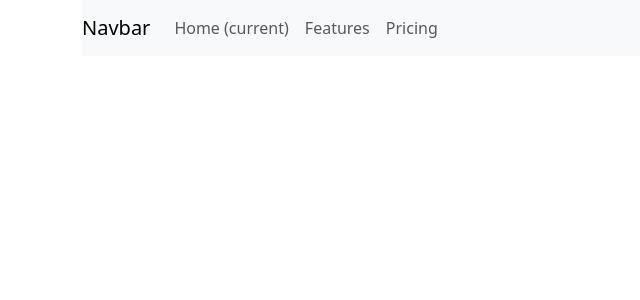
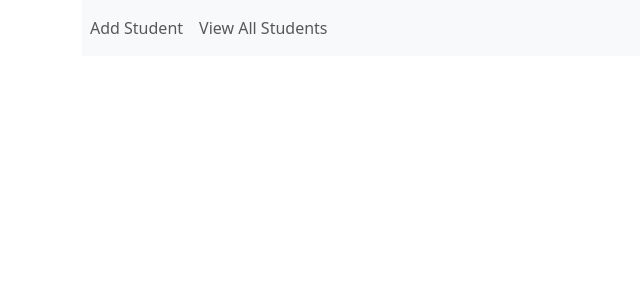
Before and after one commit to Sanjula-Dulshan/angular-training-2, an Angular app: page /internal in a window 1280 px wide. Before the commit this address led to /. Shown: the top 300 px of the page, without its empty margins (0-640 px from the left). Built offline with nearby package versions, Linux system fonts and the light colour scheme.

Commit message:
add students components

```diff
--- a/src/app/app-routing.module.ts
+++ b/src/app/app-routing.module.ts
@@ -1,10 +1,17 @@
 import { NgModule } from '@angular/core';
 import { RouterModule, Routes } from '@angular/router';
+import { InBaseComponent } from './in-base/in-base.component';
+import { ExBaseComponent } from './ex-base/ex-base.component';
 
-const routes: Routes = [];
+const routes: Routes = [
+  { path: '', redirectTo: '/internal', pathMatch: 'full' },
+
+  { path: 'internal', component: InBaseComponent },
+  { path: 'external', component: ExBaseComponent },
+];
 
 @NgModule({
   imports: [RouterModule.forRoot(routes)],
-  exports: [RouterModule]
+  exports: [RouterModule],
 })
-export class AppRoutingModule { }
+export class AppRoutingModule {}
--- a/src/app/app.component.html
+++ b/src/app/app.component.html
@@ -1 +1 @@
-<app-in-base />
+<router-outlet></router-outlet>
--- a/src/app/in-base/in-base.component.html
+++ b/src/app/in-base/in-base.component.html
@@ -1,29 +1,16 @@
 <div class="container">
   <nav class="navbar navbar-expand-lg navbar-light bg-light">
-    <a class="navbar-brand" href="#">Navbar</a>
-    <button
-      class="navbar-toggler"
-      type="button"
-      data-toggle="collapse"
-      data-target="#navbarNav"
-      aria-controls="navbarNav"
-      aria-expanded="false"
-      aria-label="Toggle navigation"
-    >
-      <span class="navbar-toggler-icon"></span>
-    </button>
     <div class="collapse navbar-collapse" id="navbarNav">
       <ul class="navbar-nav">
-        <li class="nav-item active">
-          <a class="nav-link" href="#"
-            >Home <span class="sr-only">(current)</span></a
+        <li class="nav-item">
+          <a routerLink="/reg/add-new-student" class="nav-link" href="#"
+            >Add Student</a
           >
         </li>
         <li class="nav-item">
-          <a class="nav-link" href="#">Features</a>
-        </li>
-        <li class="nav-item">
-          <a class="nav-link" href="#">Pricing</a>
+          <a routerLink="/reg/view-all-students" class="nav-link" href="#"
+            >View All Students</a
+          >
         </li>
       </ul>
     </div>
--- a/src/app/students/create-new-student/create-new-student.component.html
+++ b/src/app/registration-module/create-new-student/create-new-student.component.html
@@ -1 +1,2 @@
 <p>create-new-student works!</p>
+<router-outlet></router-outlet>
--- a/src/app/students/show-all-students/show-all-students.component.html
+++ b/src/app/registration-module/show-all-students/show-all-students.component.html
@@ -1 +1,2 @@
 <p>show-all-students works!</p>
+<router-outlet></router-outlet>
```
Also changed, not shown: src/app/app.module.ts (+4 -15 lines), src/app/registration-module/registration-module.module.ts (+10 -6 lines), src/app/registration-module/create-new-student/create-new-student.component.scss (added), src/app/registration-module/create-new-student/create-new-student.component.ts (renamed from src/app/students/create-new-student/create-new-student.component.ts), src/app/registration-module/show-all-students/show-all-students.component.scss (added), src/app/registration-module/show-all-students/show-all-students.component.ts (renamed from src/app/students/show-all-students/show-all-students.component.ts).
